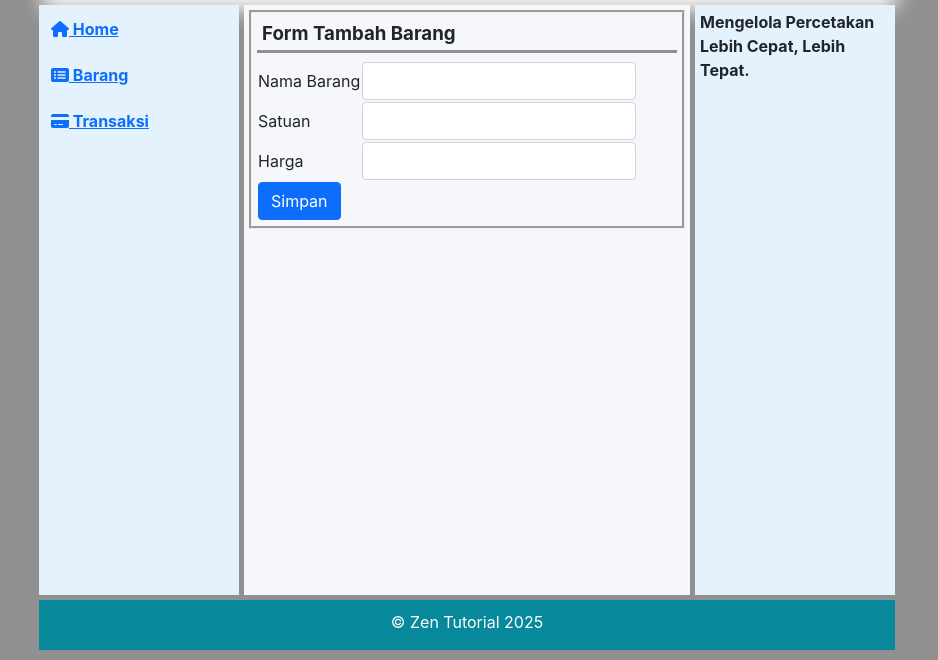
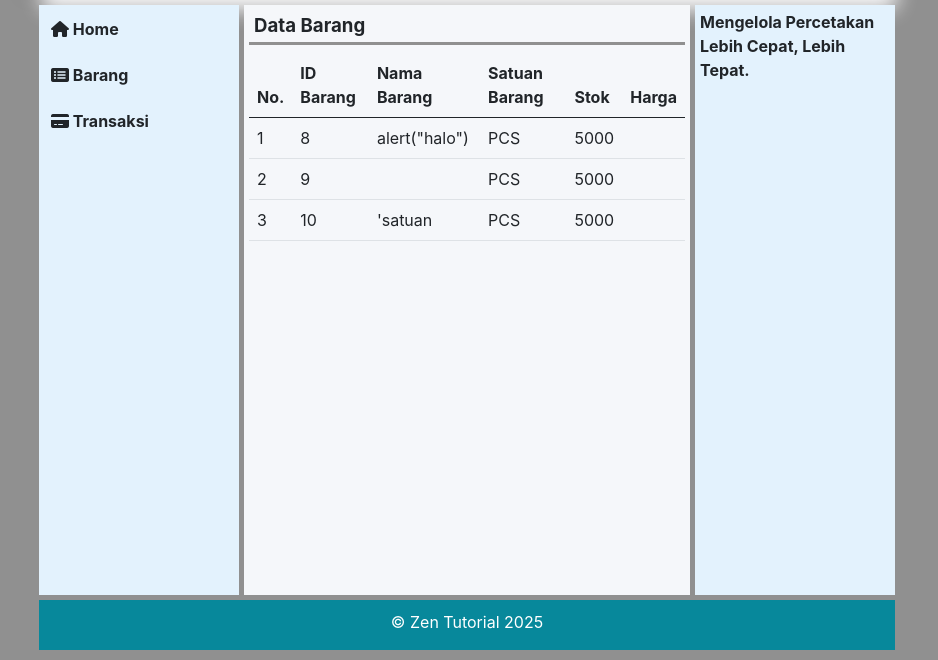
Before and after one commit to belajarwebmedan/percetakan, a PHP site: page /percetakan/index.php?halaman=barang in a window 1280 px wide. Shown: the part 160-820 px from the top of the page, without its empty margins (173-1111 px from the left). Run offline with PHP 8.4, Linux system fonts and the light colour scheme; data comes from the database, SQL or seed files in the repository.

Commit message:
penambahan halaman read barang

```diff
--- a/index.php
+++ b/index.php
@@ -23,14 +23,17 @@
         </div>
             <div class="leftSide">
                 <ul class="menu">
-                    <a href="http://localhost/percetakan/index.php?halaman=home">
+                    <a href="http://localhost/percetakan/index.php?halaman=home" style="color: inherit;        /* ikut warna teks di sekitarnya */
+    text-decoration: none;">
                     <li class="menu-item"> <i class="fa fa-home"></i> Home</li>
 
-                    <a href="http://localhost/percetakan/index.php?halaman=barang">
+                    <a href="http://localhost/percetakan/index.php?halaman=barang" style="color: inherit;        /* ikut warna teks di sekitarnya */
+    text-decoration: none;">
                     <li class="menu-item"><i class="fa fa-list-alt"></i> Barang</li>
                     </a>
 
-                    <a href="http://localhost/percetakan/index.php?halaman=transaksi">
+                    <a href="http://localhost/percetakan/index.php?halaman=transaksi" style="color: inherit;        /* ikut warna teks di sekitarnya */
+    text-decoration: none;">
                     <li class="menu-item"> <i class="fa fa-credit-card"></i> Transaksi</li>
                     </a>
                 </ul>
@@ -44,7 +47,7 @@
                         if ($_GET['halaman']=='home') {
                             include("menu/home.php");
                         }elseif ($_GET['halaman']=='barang') {
-                            include("menu/barang/tambah_barang.php");
+                            include("menu/barang/barang.php");
                         }elseif ($_GET['halaman']=='transaksi') {
                             include("menu/transaksi.php");
                         }
--- /dev/null
+++ b/menu/barang/barang.php
@@ -0,0 +1,36 @@
+<?php
+$koneksi = mysqli_connect('localhost', 'root', '', 'db_percetakan');
+$hasil= mysqli_query($koneksi,"select * from barang;");
+?>
+<h5 class="judul-form">Data Barang</h5>
+
+<table class="table table-hover">
+  <thead>
+    <th>No.</th>
+    <th>ID Barang</th>
+    <th>Nama Barang</th>
+    <th>Satuan Barang</th>
+    <th>Stok</th>
+    <th>Harga</th>
+  </thead>
+  <tbody>
+    <?php
+    $no=1;
+    while ($row= mysqli_fetch_array($hasil)) {
+
+    ?>
+    <tr>
+    <td><?=$no?></td>
+    <td><?=$row['id_barang']?></td>
+    <td><?=$row['nama_barang']?></td>
+    <td><?=$row['satuan']?></td>
+    <td><?=$row['stok']?></td>
+    <td><?=$row['harga']?></td>
+    </tr>
+
+    <?php
+    $no++;
+    }
+    ?>
+  </tbody>
+</table>
--- a/menu/barang/tambah_barang.php
+++ b/menu/barang/tambah_barang.php
@@ -1,55 +1,27 @@
-<?php
-/*
-$a=10;
-$b=35;
-echo "Hasil $a + $b adalah ".$a+$b;
 
-if ($a % 2 == 0) {
-    echo "<br> $a adalah Bilangan Bulat ";
-}else {
-    echo "<br> $a adalah Bilangan Ganjil ";
-}
-
-if ($b % 2 == 0) {
-    echo "<br> $b adalah Bilangan Bulat ";
-}else {
-    echo "<br> $b adalah Bilangan Ganjil ";
-}
-
-for ($i=0; $i < 10 ; $i++) {
-    echo "<br>Ini adalah perulanga ke $i";
-}
-tambah(67,90);
-function tambah($a, $b){
-    echo "<br>$a + $b = ". $a+$b;
-}
-
-$nilai[1]=60;
-$nilai[2]=80;
-$nilai[3]=82;
-$nilai[4]=84;
-$nilai[5]=86;
-$nilai= array('andi','budi','ayu','anggi','calvin');
-for ($i=0; $i < 5; $i++) {
-    echo "<br>". $nilai[$i];
-    # code...
-}
-    */
-
-error_reporting(0);
-?>
 <!-- <link rel="stylesheet" href="../style.css"> -->
 <div class="formulir">
 <form action="menu/barang/aksi_tambah_barang.php" method="POST">
     <h5 class="judul-form"> Form Tambah Barang</h5>
-    <table widht="100%">
+    <style>
+        .label-col {
+            width: 120px;        /* atur lebarnya agar pas */
+            white-space: nowrap; /* biar tidak turun baris */
+            padding-right: 5px;  /* jarak minimal dengan input */
+        }
+    </style>
+    <table width="100%">
         <tr>
-            <td>Nama Barang</td>
+            <td class="label-col">Nama Barang</td>
             <td><input type="text" name='namaBrg' class="form-control col-12" ></td>
         </tr>
         <tr>
             <td>Satuan</td>
             <td><input type="text" name='satuan' class="form-control" ></td>
+        </tr>
+        <tr>
+            <td>Stok</td>
+            <td><input type="text" name='stok' class="form-control" ></td>
         </tr>
         <tr>
             <td>Harga</td>
```
Also changed, not shown: menu/barang/aksi_tambah_barang.php (+3 -10 lines).
